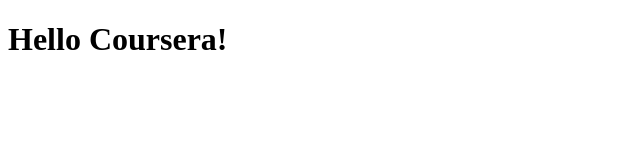
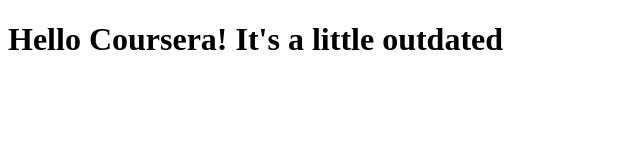
Before and after one commit to jkraft74/Coursera-test, a plain HTML site: page site/index.html in a window 1280 px wide. Shown: the whole page, without its empty margins (0-640 px from the left). Drawn offline with Linux system fonts and the light colour scheme.

Commit message:
Small addition to our page content.

```diff
--- a/site/index.html
+++ b/site/index.html
@@ -4,6 +4,6 @@
 	<title>Hello Coursera!</title>
 </head>
 <body>
-<h1>Hello Coursera!</h1>
+<h1>Hello Coursera! It's a little outdated</h1>
 </body>
 </html>
```
